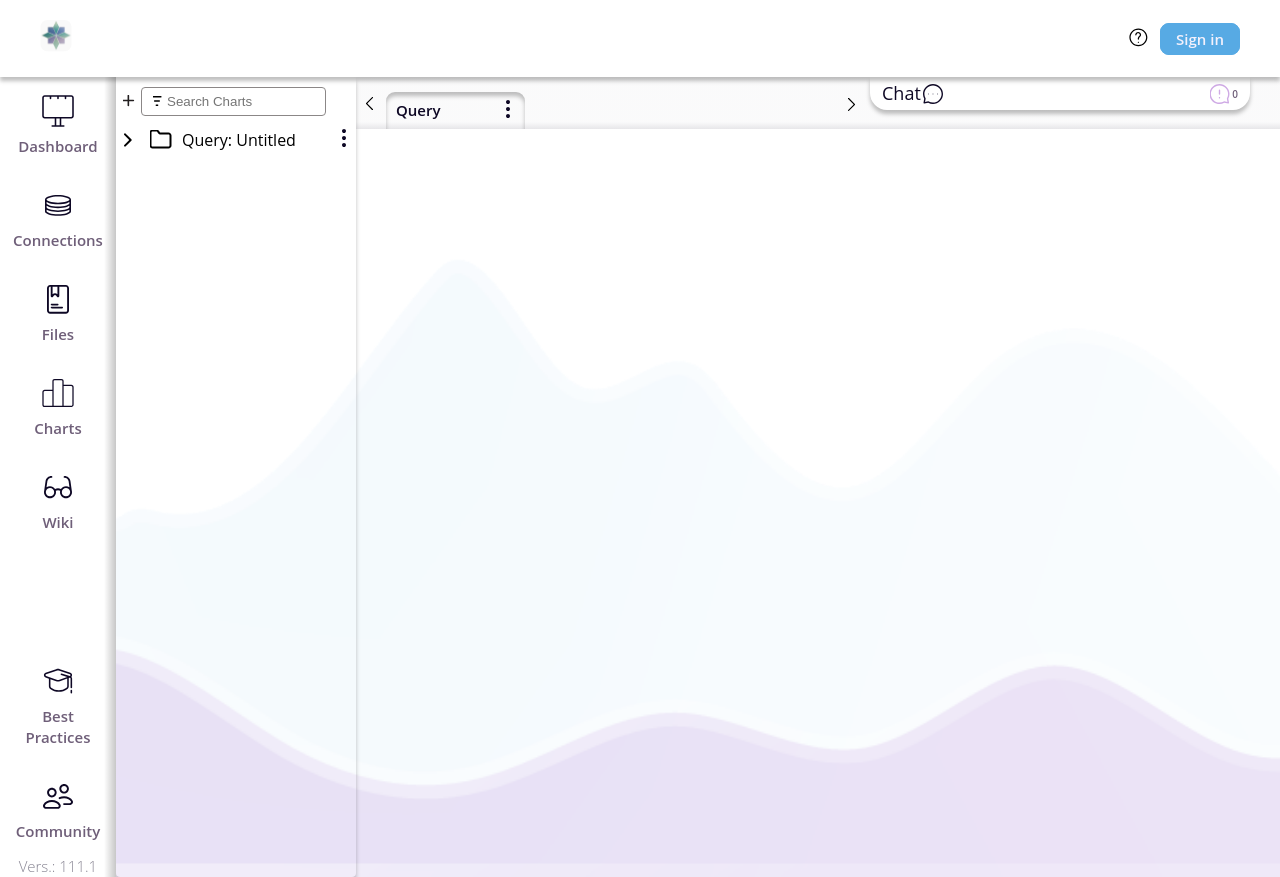
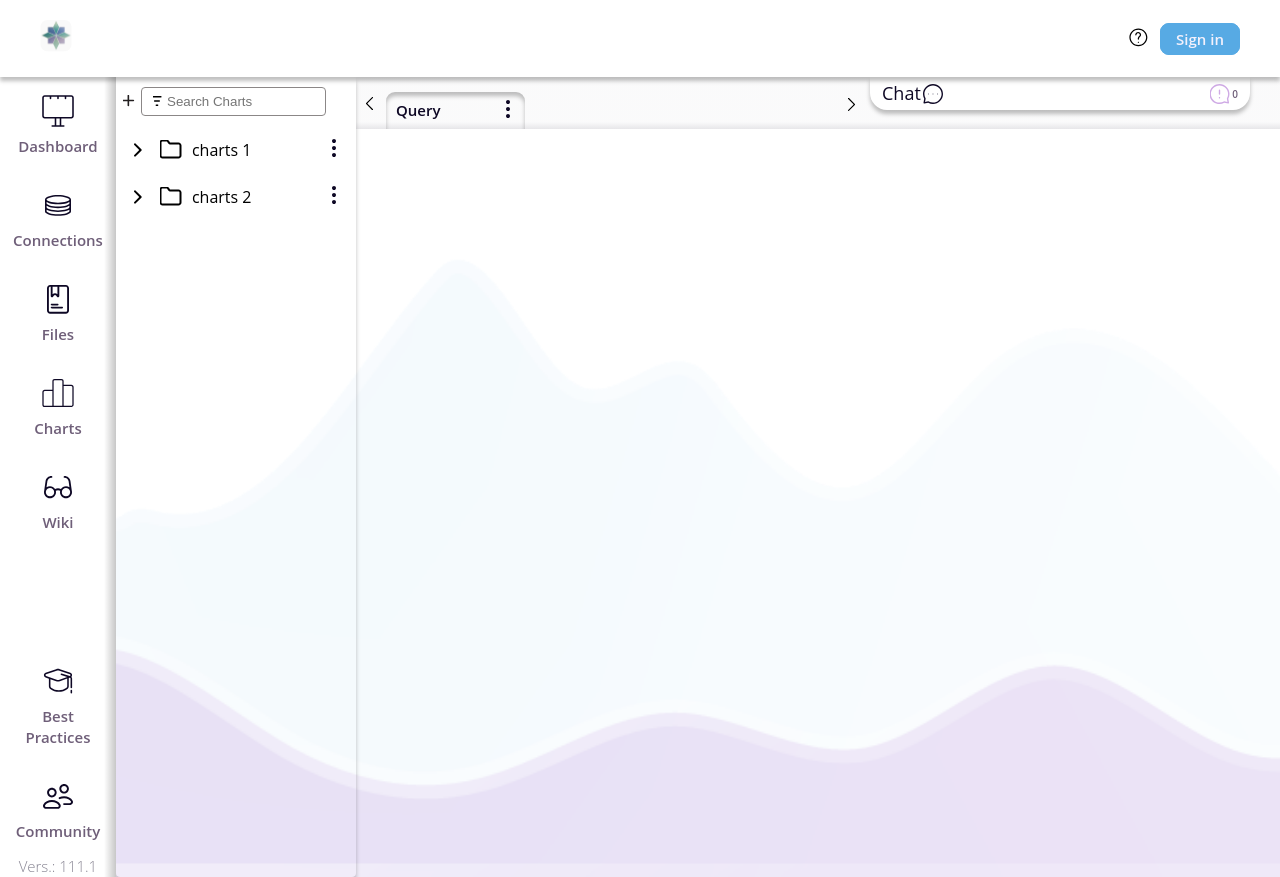
Before and after one commit to MamedovShuxrat/vord-project, a React (Create React App) app: page /charts in a window 1280 px wide. Built offline with nearby package versions, Linux system fonts and the light colour scheme; a web font is replaced by a local one.

Commit message:
added a hook for optimal search

```diff
--- a/src/components/SearchBlock/SearchBlock.jsx
+++ b/src/components/SearchBlock/SearchBlock.jsx
@@ -1,4 +1,5 @@
-import React, { useState } from "react";
+import React from "react";
+import useSearch from "../utils/useSearch";
 import styles from "./searchBlock.module.scss";
 import { toast } from "react-hot-toast";
 
@@ -6,12 +7,7 @@ import filterSvg from "../../assets/images/icons/common/filter.svg";
 import plusSvg from "../../assets/images/icons/common/plus.svg";
 
 const SearchBlock = ({ onSearch, onFilter, placeholder, addNewTab }) => {
-  const [searchTerm, setSearchTerm] = useState("");
-
-  const handleSearchChange = (event) => {
-    setSearchTerm(event.target.value);
-    onSearch(event.target.value);
-  };
+  const { searchTerm, handleSearchChange } = useSearch(onSearch);
   const handleAddNewTab = () => {
     const newMySQLValue = prompt("Enter the name of the new MySQL");
     if (newMySQLValue && newMySQLValue.trim() !== "") {
@@ -21,20 +17,21 @@ const SearchBlock = ({ onSearch, onFilter, placeholder, addNewTab }) => {
       toast.error("Please enter a non-empty value for the new MySQL name.");
     }
   };
+
   return (
     <div className={styles.searchBar}>
       <input
         className={styles.searchInput}
         type="text"
         value={searchTerm}
-        onChange={handleSearchChange}
+        onChange={(event) => handleSearchChange(event, onSearch)}
         placeholder={placeholder}
       />
       <button className={styles.searchFilterBtn} onClick={onFilter}>
-        <img src={filterSvg} alt="plus pic" />
+        <img src={filterSvg} alt="filter icon" />
       </button>
       <button className={styles.searchPlusBtn} onClick={handleAddNewTab}>
-        <img width={12} height={12} src={plusSvg} alt="plus pic" />
+        <img width={12} height={12} src={plusSvg} alt="plus icon" />
       </button>
     </div>
   );
--- /dev/null
+++ b/src/components/utils/useSearch.jsx
@@ -0,0 +1,15 @@
+import { useState } from "react";
+
+const useSearch = (onSearch) => {
+    const [searchTerm, setSearchTerm] = useState("");
+
+    const handleSearchChange = (event) => {
+        const term = event.target.value;
+        setSearchTerm(term);
+        onSearch(term);
+    };
+
+    return { searchTerm, handleSearchChange, setSearchTerm };
+};
+
+export default useSearch;
--- a/src/pages/Charts/СhartsPage.jsx
+++ b/src/pages/Charts/СhartsPage.jsx
@@ -2,28 +2,138 @@ import React, { useState } from "react";
 import SearchBlock from "../../components/SearchBlock/SearchBlock";
 import Chat from "../../components/Chat/Chat";
 import commonStyles from "../../assets/styles/commonStyles/common.module.scss";
-
+import useSearch from "../../components/utils/useSearch";
 import arrowSvg from "../../assets/images/icons/common/arrow.svg";
 import arrowRightSvg from "../../assets/images/icons/common/arrow-right.svg";
-import folderSvg from "../../assets/images/icons/common/folder.svg";
+import { v4 as uuid } from "uuid";
+
+import folder from "../../assets/images/icons/common/folder.svg";
 import dotsSvg from "../../assets/images/icons/common/dots_three.svg";
 
 const ChartsPage = () => {
+  const [foldersTab, setFoldersTab] = useState([
+    {
+      id: uuid(),
+      name: "charts 1",
+      icon: folder,
+      isOpen: false,
+      subfolder: [
+        {
+          id: uuid(),
+          name: "charts test",
+          icon: folder,
+          isOpen: false,
+          subfolders: []
+        }
+      ]
+    },
+    {
+      id: uuid(),
+      name: "charts 2",
+      icon: folder,
+      isOpen: false,
+      subfolder: [
+        {
+          id: uuid(),
+          name: "charts 3",
+          icon: folder,
+          isOpen: false,
+          subfolders: [
+            {
+              id: uuid(),
+              name: "charts 4",
+              icon: folder,
+              isOpen: false,
+              subfolders: []
+            },
+            {
+              id: uuid(),
+              name: "charts 5",
+              icon: folder,
+              isOpen: false,
+              subfolders: []
+            }
+          ]
+        }
+      ]
+    }
+  ]);
+  const { searchTerm, setSearchTerm } = useSearch()
+
   const [folderIconRotate, setFolderIconRotate] = useState("0deg");
+
   const handleFolderRotate = () => {
     setFolderIconRotate((prevRotate) =>
       prevRotate === "0deg" ? "90deg" : "0deg"
     );
   };
+  const handleSearch = (term) => {
+    setSearchTerm(term);
+  };
 
+
+  const renderSubFolders = (subfolders) => {
+    return subfolders.map((subfolder) => (
+      <li
+        style={{ margin: "20px" }}
+        key={subfolder.id}
+        className={commonStyles.folderItem}
+      >
+        <img
+          onClick={() => handleFolderRotate(subfolder.id)}
+          className={commonStyles.FolderArrowRight}
+          style={{
+            transform: `rotate(${subfolder.isOpen ? "90deg" : "0deg"})`
+          }}
+          src={arrowRightSvg}
+          alt="arrow-down"
+        />
+        <img src={subfolder.icon} alt="folder" />
+        <span>{subfolder.name}</span>
+        <button className={commonStyles.tabsDots}>
+          <img src={dotsSvg} alt="_pic" />
+        </button>
+        {subfolder.isOpen && renderSubFolders(subfolder.subfolders)}
+      </li>
+    ));
+  };
   return (
     <div className={commonStyles.sectionWrapper}>
       <div>
         <div className={commonStyles.searchBlock}>
-          <SearchBlock placeholder="Search Charts" />
+          <SearchBlock
+            placeholder="Search Charts"
+            onSearch={handleSearch} />
           <div className={commonStyles.tabsWrapper}>
             <ul className={commonStyles.folderWrapper}>
-              <li className={commonStyles.folderItem}>
+              {foldersTab.filter((item) =>
+                item.name.toLowerCase().includes(searchTerm.toLowerCase())
+              ).map((folder) => (
+                <div key={folder.id} className={commonStyles.folderItems}>
+                  <div className={commonStyles.folderItem}>
+                    <img
+                      onClick={() => handleFolderRotate(folder.id)}
+                      className={commonStyles.FolderArrowRight}
+                      style={{
+                        transform: `rotate(${folder.isOpen ? "90deg" : "0deg"})`
+                      }}
+                      src={arrowRightSvg}
+                      alt="arrow-down"
+                    />
+                    <img src={folder.icon} alt="folder" />
+                    <span>{folder.name}</span>
+                    <button className={commonStyles.tabsDots}>
+                      <img src={dotsSvg} alt="_pic" />
+                    </button>
+                  </div>
+                  {folder.isOpen && (
+                    <div className={commonStyles.folderItem}>
+                      {renderSubFolders(folder.subfolder)}
+                    </div>
+                  )}
+                </div>
+              ))}
+              {/* <li className={commonStyles.folderItem}>
                 <img
                   onClick={handleFolderRotate}
                   className={commonStyles.FolderArrowRight}
@@ -40,7 +150,7 @@ const ChartsPage = () => {
                 <button className={commonStyles.tabsDots}>
                   <img src={dotsSvg} alt="_pic" />
                 </button>
-              </li>
+              </li> */}
             </ul>
           </div>
         </div>
--- a/src/pages/Connections/ConnectionsPage.jsx
+++ b/src/pages/Connections/ConnectionsPage.jsx
@@ -1,5 +1,6 @@
 import React, { useState, useEffect, useRef } from "react";
 import { v4 as uuid } from "uuid";
+import useSearch from "../../components/utils/useSearch";
 
 import commonStyles from "../../assets/styles/commonStyles/common.module.scss";
 
@@ -17,6 +18,8 @@ import arrowSvg from "../../assets/images/icons/common/arrow.svg";
 import dotsSvg from "../../assets/images/icons/common/dots_three.svg";
 
 const ConnectionsPage = () => {
+  const { searchTerm, setSearchTerm } = useSearch()
+
   const [connectionTabs, setConnectionTabs] = useState([
     {
       id: "magazine1",
@@ -58,9 +61,7 @@ const ConnectionsPage = () => {
   }, []);
 
   const [activeTab, setActiveTabs] = useState(null);
-  const [searchTerm, setSearchTerm] = useState("");
   const [dotsChange, setDotsChange] = useState({});
-
   const handleDotsChange = (id) => {
     const updatedDotsChange = {};
     Object.keys(dotsChange).forEach((key) => {
@@ -85,10 +86,6 @@ const ConnectionsPage = () => {
     toast("MySQL is deleted!", {
       icon: "🚨"
     });
-  };
-
-  const handleSearch = (term) => {
-    setSearchTerm(term);
   };
 
   const handleLeftButtonClick = () => {
@@ -157,6 +154,8 @@ const ConnectionsPage = () => {
     }
   }, [activeTab]);
 
+
+
   const handleFormDataChange = (id, newFormData) => {
     console.log(`Updating tab ${id} with new formData:`, newFormData);
     const updatedTabs = connectionTabs.map((item) =>
@@ -165,6 +164,9 @@ const ConnectionsPage = () => {
     setConnectionTabs(updatedTabs);
   };
 
+  const handleSearch = (term) => {
+    setSearchTerm(term);
+  };
   return (
     <div className={commonStyles.sectionWrapper}>
       <div>
--- a/src/pages/Files/FilesPage.jsx
+++ b/src/pages/Files/FilesPage.jsx
@@ -9,8 +9,10 @@ import arrowSvg from "../../assets/images/icons/common/arrow.svg";
 import arrowRightSvg from "../../assets/images/icons/common/arrow-right.svg";
 import dotsSvg from "../../assets/images/icons/common/dots_three.svg";
 import folder from "../../assets/images/icons/common/folder.svg";
+import useSearch from "../../components/utils/useSearch";
+const FilesPage = () => {
+  const { searchTerm, setSearchTerm } = useSearch()
 
-const FilesPage = () => {
   const [foldersTab, setFoldersTab] = useState([
     {
       id: uuid(),
@@ -20,7 +22,7 @@ const FilesPage = () => {
       subfolder: [
         {
           id: uuid(),
-          name: "Untitled2",
+          name: "vard test",
           icon: folder,
           isOpen: false,
           subfolders: []
@@ -111,14 +113,22 @@ const FilesPage = () => {
     ));
   };
 
+  const handleSearch = (term) => {
+    setSearchTerm(term);
+  };
+
   return (
     <div className={commonStyles.sectionWrapper}>
       <div>
         <div className={commonStyles.searchBlock}>
-          <SearchBlock placeholder="Search Files" />
+          <SearchBlock
+            onSearch={handleSearch}
+            placeholder="Search Files" />
           <div className={commonStyles.tabsWrapper}>
             <div className={commonStyles.folderWrapper}>
-              {foldersTab.map((folder) => (
+              {foldersTab.filter((item) =>
+                item.name.toLowerCase().includes(searchTerm.toLowerCase())
+              ).map((folder) => (
                 <div key={folder.id} className={commonStyles.folderItems}>
                   <div className={commonStyles.folderItem}>
                     <img
--- a/src/pages/Wiki/WikiPage.jsx
+++ b/src/pages/Wiki/WikiPage.jsx
@@ -14,6 +14,7 @@ const WikiPage = () => {
     setFolderIconRotate((prevRotate) =>
       prevRotate === "0deg" ? "90deg" : "0deg"
     );
+
   };
   return (
     <div className={commonStyles.sectionWrapper}>
```
